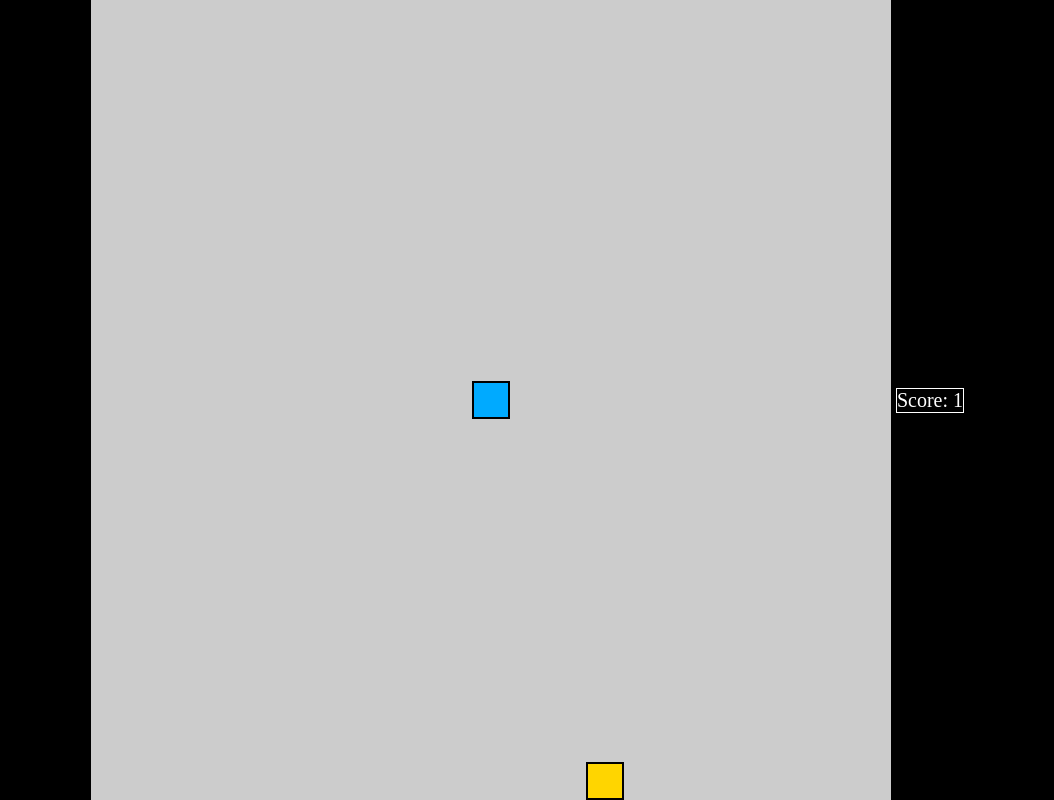
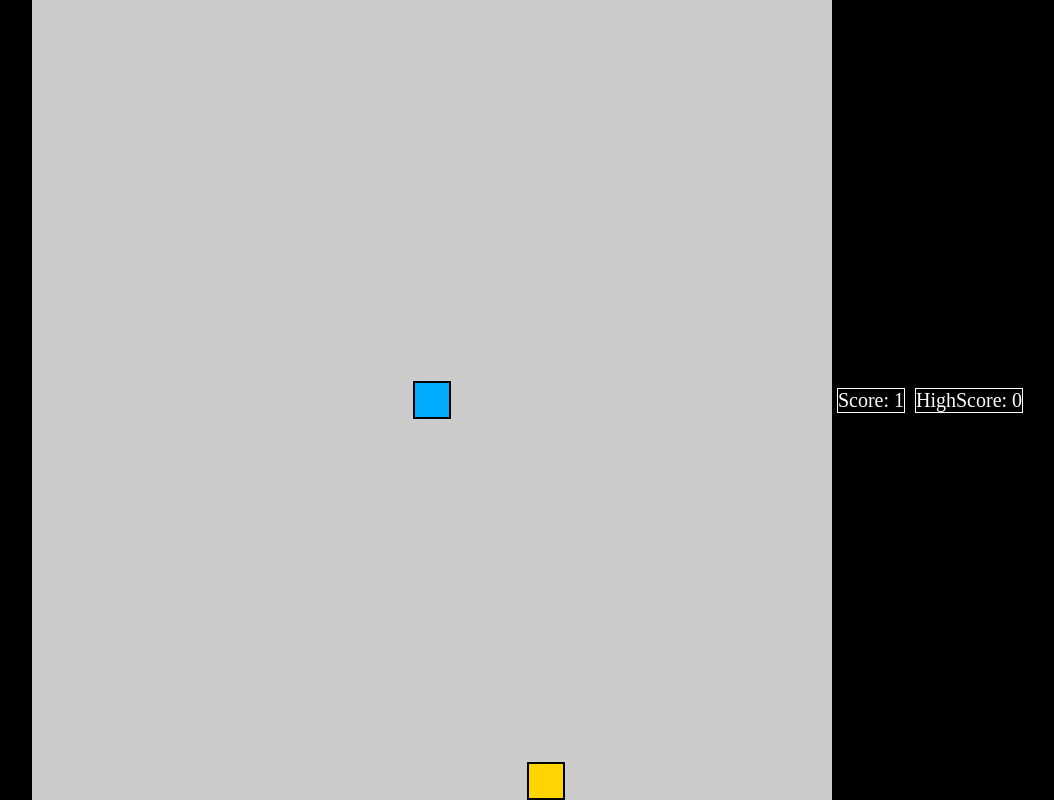
Before and after one commit to ross-ian28/snake_game, a plain HTML site: page index.html in a window 1280 px wide. Shown: the whole page, without its empty margins (110-1164 px from the left). Drawn offline with Linux system fonts and the light colour scheme.

Commit message:
Add highscore to hud

```diff
--- a/game.js
+++ b/game.js
@@ -1,7 +1,7 @@
 import { update as updateSnake, draw as drawSnake, SNAKE_SPEED, getSnakeHead, snakeIntersection } from './snake.js';
 import { update as updateFood, draw as drawFood } from './food.js';
 import { outsideGrid } from './grid.js';
-import { update as updateScore, draw as drawScore } from './score.js';
+import { update as updateScore, draw as drawScore, updateHighScore, drawHighScore } from './score.js';
 
 let lastRenderTime = 0;
 let gameOver = false;
@@ -9,6 +9,7 @@ const gameBoard = document.getElementById('game-board');
 
 function main(currentTime) {
 	if (gameOver) {
+		updateHighScore();
 		if (confirm('You lost. Press ok to restart.')) {
 			window.location = '/';
 		}
@@ -30,6 +31,7 @@ window.requestAnimationFrame(main)
 function update() {
 	updateSnake();
 	updateFood();
+	updateHighScore();
 	updateScore();
 	checkDeath();
 }
@@ -38,7 +40,8 @@ function draw() {
 	gameBoard.innerHTML = '';
 	drawSnake(gameBoard);
 	drawFood(gameBoard);
-	drawScore(gameBoard);
+	drawScore();
+	drawHighScore();
 }
 
 function checkDeath() {
--- a/index.html
+++ b/index.html
@@ -11,5 +11,6 @@
 <body>
   <div id="game-board"></div>
   <div id="score">0</div>
+  <div id="highScore">0</div>
 </body>
 </html>
--- a/score.js
+++ b/score.js
@@ -1,7 +1,9 @@
 import { getSnakeLength } from "./snake.js";
 
 let score = 0;
+let highScore = 0;
 const scoreDisplay = document.getElementById('score');
+const highScoreDisplay = document.getElementById('highScore');
 const HIGH_SCORE_KEY = "highscore";
 
 export function update() {
@@ -11,6 +13,17 @@ export function update() {
 
 export function draw() {
   scoreDisplay.textContent = `Score: ${score}`;
-  console.log('Score drawn:', scoreDisplay.textContent);
+}
 
+export function updateHighScore() {
+  const storedHighScore = Number(localStorage.getItem(HIGH_SCORE_KEY))
+
+  if(score > storedHighScore) {
+    localStorage.setItem(HIGH_SCORE_KEY, score)
+  }
+  highScoreDisplay.textContent = `HighScore: ${highScore}`;
 }
+
+export function drawHighScore() {
+  highScoreDisplay.textContent = `HighScore: ${highScore}`;
+}
--- a/styles.css
+++ b/styles.css
@@ -36,3 +36,13 @@ body {
 	margin: 5px;
 	border: 1px solid white;
 }
+
+#highScore {
+	display: flex;
+	justify-content: center;
+	color: white;
+	font-size: 20px;
+	z-index: 2;
+	margin: 5px;
+	border: 1px solid white;
+}
```
